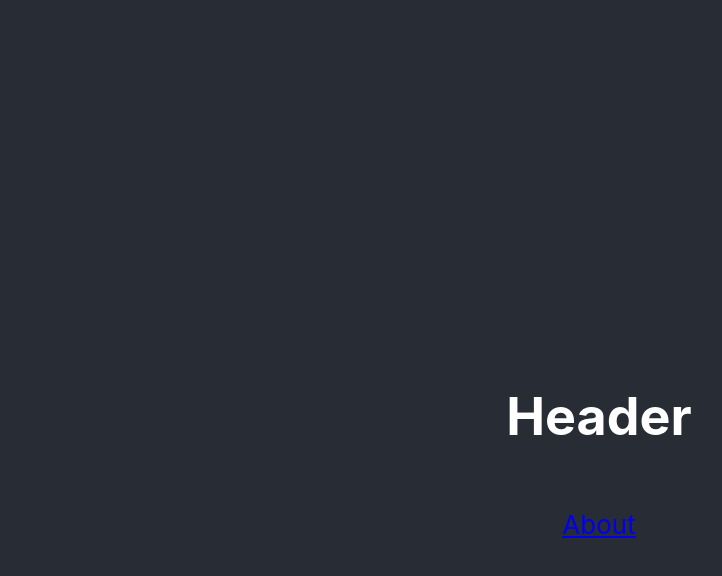
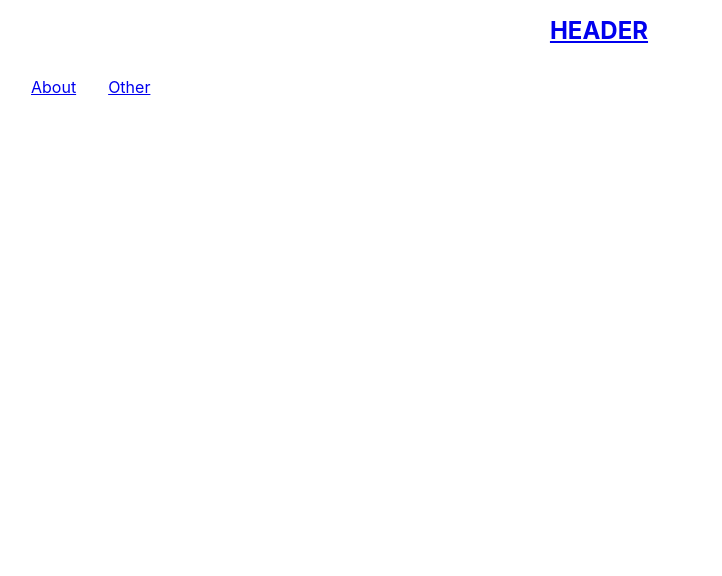
Before and after one commit to itdev164-sp2019/Papadakis-Project3, a React (Create React App) app in the folder portfolio/: page / in a window 1280 px wide. Shown: the top 576 px of the page, without its empty margins (41-763 px from the left). Built offline with nearby package versions, Linux system fonts and the light colour scheme.

Commit message:
started work on theme and flex box layout

```diff
--- a/portfolio/src/App.js
+++ b/portfolio/src/App.js
@@ -2,6 +2,7 @@ import React, { Component } from 'react';
 import logo from './logo.svg';
 import { BrowserRouter as Router, Route } from 'react-router-dom';
 import { ThemeProvider } from 'styled-components';
+import { Theme as theme } from './components/theme/Theme';
 import About from './components/About';
 import Header from './components/Header';
 import './App.css';
@@ -13,12 +14,12 @@ class App extends Component {
   render() {
     return (
       <Router>
-        <div className='App'>
-          <header className='App-header'>
+        <ThemeProvider theme={theme}>
+          <div className='App'>
             <Header />
             <Route path='/About' render={() => <About />} />
-          </header>
-        </div>
+          </div>
+        </ThemeProvider>
       </Router>
     );
   }
--- a/portfolio/src/components/About.js
+++ b/portfolio/src/components/About.js
@@ -1,6 +1,6 @@
 import React from 'react';
 
-const About = () => (
+const About = props => (
   <div>
     <h1>About</h1>
   </div>
--- a/portfolio/src/components/Header.js
+++ b/portfolio/src/components/Header.js
@@ -8,15 +8,22 @@ const Container = styled.div`
   text-align: center;
   display: flex;
   flex-wrap: nowrap;
+  flex-direction: column;
+`;
 
-  flex-direction: column;
+const H1 = styled.h1`
+  text-transform: uppercase;
+  font-size: 150%;
+  text-decoration: none;
 `;
 
 const Child = styled.div``;
 
-const Header = () => (
+const Header = props => (
   <Container>
-    <h1>Header</h1>
+    <Link to='/'>
+      <H1>Header</H1>
+    </Link>
     <Child>
       <NavBar />
     </Child>
--- a/portfolio/src/components/NavBar.js
+++ b/portfolio/src/components/NavBar.js
@@ -1,12 +1,29 @@
 import React from 'react';
 import { Link } from 'react-router-dom';
+import styled from 'styled-components';
+
+const Nav = styled.ul`
+  display: flex;
+  flex-direction: row;
+  list-style: none;
+  text-decoration: none;
+  justify-content: flex-start;
+`;
+
+const Item = styled.li`
+  text-decoration: none;
+  padding-left: 2rem;
+`;
 
 const NavBar = () => (
-  <div>
-    <Link to='/About'>
-      <p>About</p>
-    </Link>
-  </div>
+  <Nav>
+    <Item>
+      <Link to='/About'>About</Link>
+    </Item>
+    <Item>
+      <Link to='/About'>Other</Link>
+    </Item>
+  </Nav>
 );
 
 export default NavBar;
--- /dev/null
+++ b/portfolio/src/components/theme/Theme.js
@@ -0,0 +1,24 @@
+import React from 'react';
+
+const theme = {
+  colors: {
+    primary: {
+      red: '#f11a29',
+      creme: '#FFFCD6',
+      darkCreme: '#fffca6'
+    }
+  },
+  fonts: {
+    primary: {
+      font1: 'Delius Swash Caps',
+      font2: 'Unkempt',
+      font3: 'Atma',
+      font4: 'Life Savers',
+      font5: 'Cherry Cream Soda'
+    }
+  }
+};
+
+const Theme = { ...theme };
+
+export { Theme };
```
Also changed, not shown: portfolio/src/theme/Theme.js (deleted).
